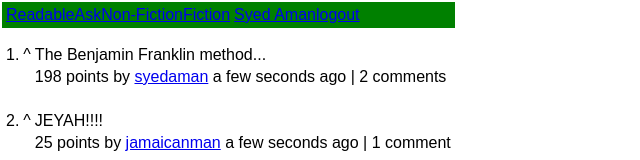
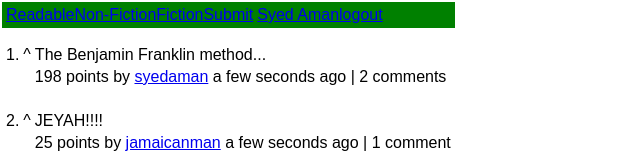
Before and after one commit to islamhaqq/Readable, a React (Create React App) app: page / in a window 1280 px wide. Shown: the top 160 px of the page, without its empty margins (0-640 px from the left). Built offline with nearby package versions, Linux system fonts and the light colour scheme.

Commit message:
rename ask button to submit button for creating a post

```diff
--- a/src/components/NavBar.js
+++ b/src/components/NavBar.js
@@ -8,9 +8,9 @@ const NavBar = () => (
 					<tr>
 						<td className="navigation-bar-main-links">
 							<a href="#">Readable</a>
-							<a href="#">Ask</a>
 							<a href="#">Non-Fiction</a>
 							<a href="#">Fiction</a>
+							<a href="#">Submit</a>
 						</td>
 						<td className="navigation-bar-profile-actions">
 							<a href="#">Syed Aman</a>
```
